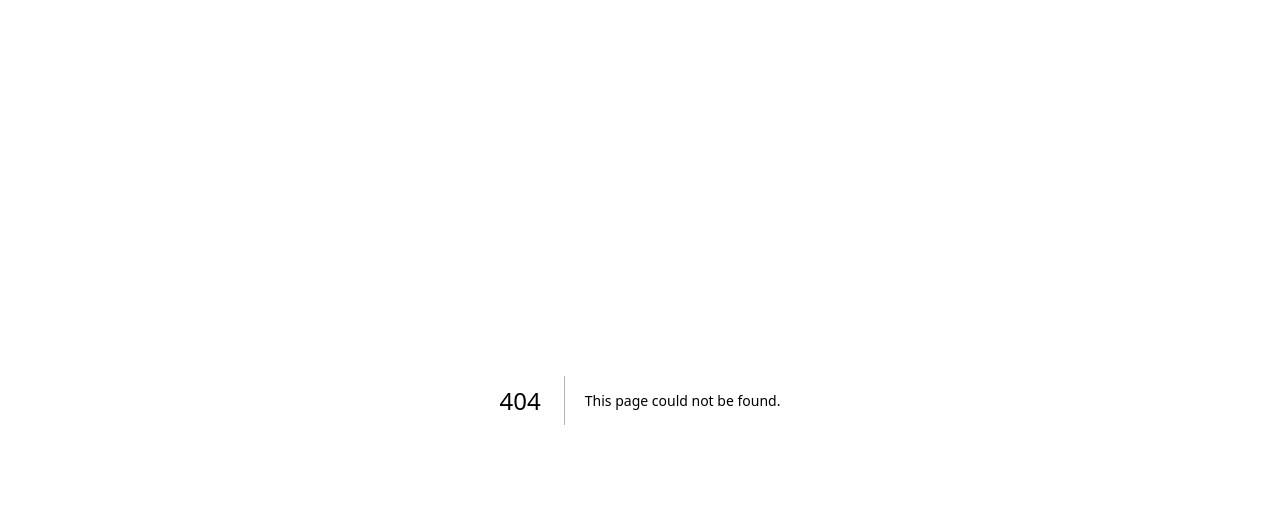
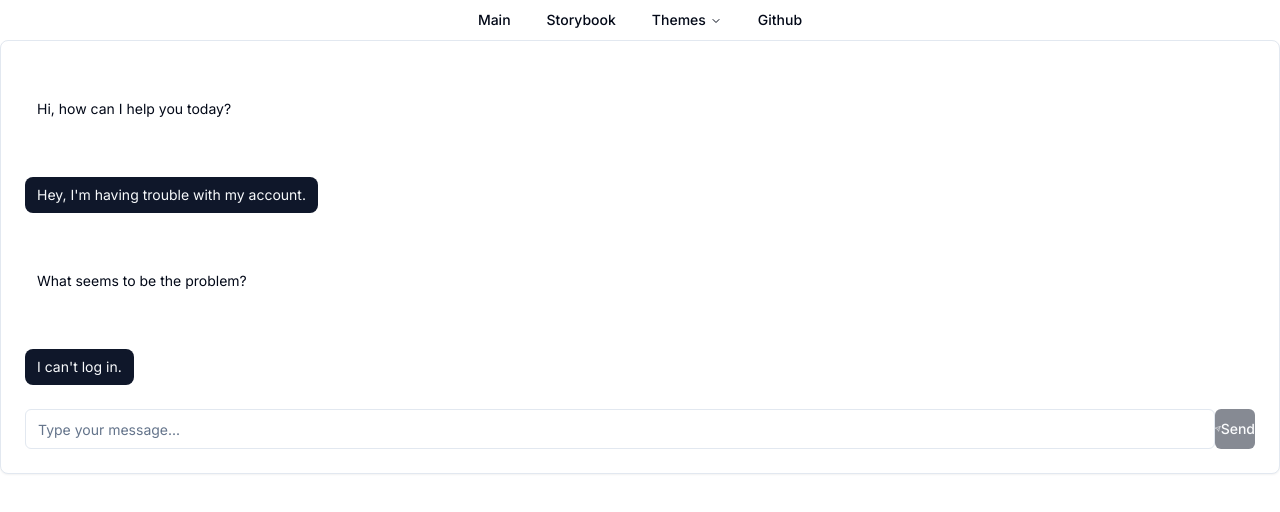
Before and after one commit to hughiephan/ai-component, a Next.js app: page /citeintention in a window 1280 px wide. Before the commit this address had no page. Shown: the top 512 px of the page. Built offline with nearby package versions, Linux system fonts and the light colour scheme.

Commit message:
Adding new theme for Cite Intention research (helping summarize research documents)

```diff
--- /dev/null
+++ b/app/citeintention/page.jsx
@@ -0,0 +1,93 @@
+"use client";
+
+import * as React from "react"
+import { Send } from "lucide-react"
+import { cn } from "@/lib/utils"
+import { Button } from "@/components/ui/button"
+import {
+  Card,
+  CardContent,
+  CardFooter,
+} from "@/components/ui/card"
+import { Menu } from "/components/basic/Menu"
+import { Input } from "@/components/ui/input"
+export default function CiteIntention() {
+  const [messages, setMessages] = React.useState([
+    {
+      role: "agent",
+      content: "Hi, how can I help you today?",
+    },
+    {
+      role: "user",
+      content: "Hey, I'm having trouble with my account.",
+    },
+    {
+      role: "agent",
+      content: "What seems to be the problem?",
+    },
+    {
+      role: "user",
+      content: "I can't log in.",
+    },
+  ])
+  const [input, setInput] = React.useState("")
+  const inputLength = input.trim().length
+
+  return (
+    <>
+      <main className="flex flex-col items-center justify-center p-24">
+        <Menu> </Menu>
+      </main>
+      <Card>
+        <CardContent>
+          <div className="space-y-4">
+            {messages.map((message, index) => (
+              <div
+                style={{marginTop: "50px"}}
+                key={index}
+                className={cn(
+                  "flex w-max max-w-[75%] flex-col gap-2 rounded-lg px-3 py-2 text-sm",
+                  message.role === "user"
+                    ? "ml-auto bg-primary text-primary-foreground"
+                    : "bg-muted"
+                )}
+              >
+                {message.content}
+              </div>
+            ))}
+          </div>
+        </CardContent>
+        <CardFooter>
+          <form
+            onSubmit={(event) => {
+              event.preventDefault()
+              if (inputLength === 0) return
+              setMessages([
+                ...messages,
+                {
+                  role: "user",
+                  content: input,
+                },
+              ])
+              setInput("")
+            }}
+            className="flex w-full items-center space-x-2"
+          >
+            <Input
+              id="message"
+              placeholder="Type your message..."
+              className="flex-1"
+              autoComplete="off"
+              value={input}
+              onChange={(event) => setInput(event.target.value)}
+            />
+            <Button type="submit" size="icon" disabled={inputLength === 0}>
+              <Send className="h-4 w-4" />
+              <span className="sr-only">Send</span>
+            </Button>
+          </form>
+        </CardFooter>
+      </Card>
+    </>
+  )
+}
--- a/components/basic/Menu.tsx
+++ b/components/basic/Menu.tsx
@@ -44,6 +44,12 @@ const components: { title: string; href: string; description: string }[] = [
     href: "/vehicle",
     description:
       "Vehicle renting and gas calculation",
+  },
+  {
+    title: "Cite Intetion",
+    href: "/citeintention",
+    description:
+      "Finding the important concept of research papers",
   },
 ]
 
--- /dev/null
+++ b/components/ui/card.tsx
@@ -0,0 +1,79 @@
+import * as React from "react"
+
+import { cn } from "@/lib/utils"
+
+const Card = React.forwardRef<
+  HTMLDivElement,
+  React.HTMLAttributes<HTMLDivElement>
+>(({ className, ...props }, ref) => (
+  <div
+    ref={ref}
+    className={cn(
+      "rounded-lg border bg-card text-card-foreground shadow-sm",
+      className
+    )}
+    {...props}
+  />
+))
+Card.displayName = "Card"
+
+const CardHeader = React.forwardRef<
+  HTMLDivElement,
+  React.HTMLAttributes<HTMLDivElement>
+>(({ className, ...props }, ref) => (
+  <div
+    ref={ref}
+    className={cn("flex flex-col space-y-1.5 p-6", className)}
+    {...props}
+  />
+))
+CardHeader.displayName = "CardHeader"
+
+const CardTitle = React.forwardRef<
+  HTMLParagraphElement,
+  React.HTMLAttributes<HTMLHeadingElement>
+>(({ className, ...props }, ref) => (
+  <h3
+    ref={ref}
+    className={cn(
+      "text-2xl font-semibold leading-none tracking-tight",
+      className
+    )}
+    {...props}
+  />
+))
+CardTitle.displayName = "CardTitle"
+
+const CardDescription = React.forwardRef<
+  HTMLParagraphElement,
+  React.HTMLAttributes<HTMLParagraphElement>
+>(({ className, ...props }, ref) => (
+  <p
+    ref={ref}
+    className={cn("text-sm text-muted-foreground", className)}
+    {...props}
+  />
+))
+CardDescription.displayName = "CardDescription"
+
+const CardContent = React.forwardRef<
+  HTMLDivElement,
+  React.HTMLAttributes<HTMLDivElement>
+>(({ className, ...props }, ref) => (
+  <div ref={ref} className={cn("p-6 pt-0", className)} {...props} />
+))
+CardContent.displayName = "CardContent"
+
+const CardFooter = React.forwardRef<
+  HTMLDivElement,
+  React.HTMLAttributes<HTMLDivElement>
+>(({ className, ...props }, ref) => (
+  <div
+    ref={ref}
+    className={cn("flex items-center p-6 pt-0", className)}
+    {...props}
+  />
+))
+CardFooter.displayName = "CardFooter"
+
+export { Card, CardHeader, CardFooter, CardTitle, CardDescription, CardContent }
--- /dev/null
+++ b/components/ui/input.tsx
@@ -0,0 +1,25 @@
+import * as React from "react"
+
+import { cn } from "@/lib/utils"
+
+export interface InputProps
+  extends React.InputHTMLAttributes<HTMLInputElement> {}
+
+const Input = React.forwardRef<HTMLInputElement, InputProps>(
+  ({ className, type, ...props }, ref) => {
+    return (
+      <input
+        type={type}
+        className={cn(
+          "flex h-10 w-full rounded-md border border-input bg-background px-3 py-2 text-sm ring-offset-background file:border-0 file:bg-transparent file:text-sm file:font-medium placeholder:text-muted-foreground focus-visible:outline-none focus-visible:ring-2 focus-visible:ring-ring focus-visible:ring-offset-2 disabled:cursor-not-allowed disabled:opacity-50",
+          className
+        )}
+        ref={ref}
+        {...props}
+      />
+    )
+  }
+)
+Input.displayName = "Input"
+
+export { Input }
--- a/package.json
+++ b/package.json
@@ -13,10 +13,14 @@
   },
   "dependencies": {
     "@radix-ui/react-aspect-ratio": "^1.0.3",
+    "@radix-ui/react-avatar": "^1.1.0",
+    "@radix-ui/react-dialog": "^1.1.1",
     "@radix-ui/react-navigation-menu": "^1.1.4",
     "@radix-ui/react-slot": "^1.0.2",
+    "@radix-ui/react-tooltip": "^1.1.2",
     "class-variance-authority": "^0.7.0",
     "clsx": "^2.1.1",
+    "cmdk": "^1.0.0",
     "lucide-react": "^0.395.0",
     "next": "14.2.4",
     "react": "^18",
```
Also changed, not shown: 1 other file (tests, documents, lock files or other folders).
